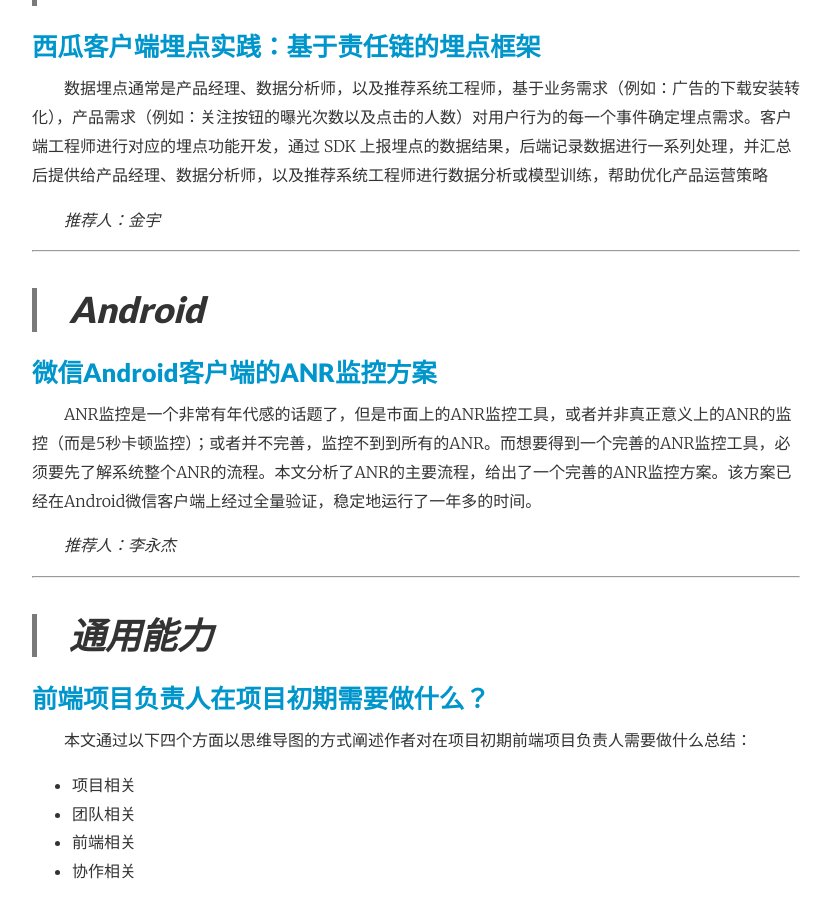
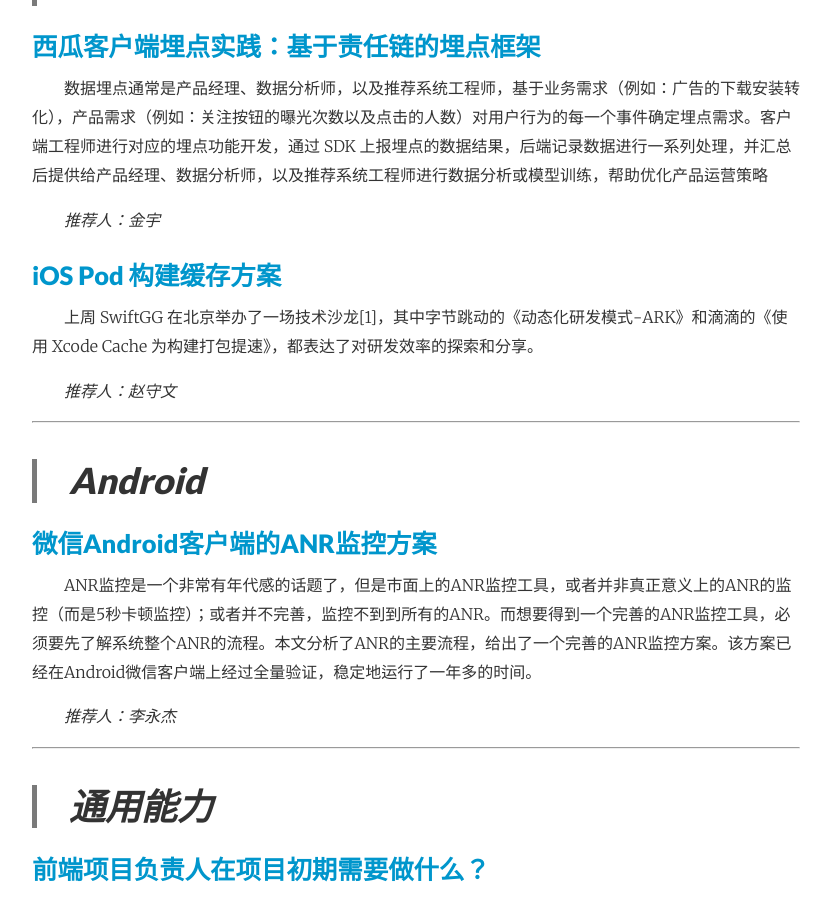
Before and after one commit to yoocky/monthly, a Jekyll site: the page built from _posts/2021-07-01-202107期.md, in a window 1280 px wide and 900 px high, scrolled down 1166 px. Shown: the whole window, without its empty margins (224-1055 px from the left). Built offline with Jekyll 4.4.1, drawn with Linux system fonts in a browser that asks for light colours.

Commit message:
feat(post): add monthly 202107

```diff
--- a/_posts/2021-07-01-202107期.md
+++ b/_posts/2021-07-01-202107期.md
@@ -43,6 +43,13 @@
 
 *推荐人：金宇*
 
+#### [iOS Pod 构建缓存方案](https://mp.weixin.qq.com/s/l7oCxw3B8z6uAOlfJVjgDw)
+
+上周 SwiftGG 在北京举办了一场技术沙龙[1]，其中字节跳动的《动态化研发模式-ARK》和滴滴的《使用 Xcode Cache 为构建打包提速》，都表达了对研发效率的探索和分享。
+
+
+*推荐人：赵守文*
+
 ---
 
 > ### Android
```
